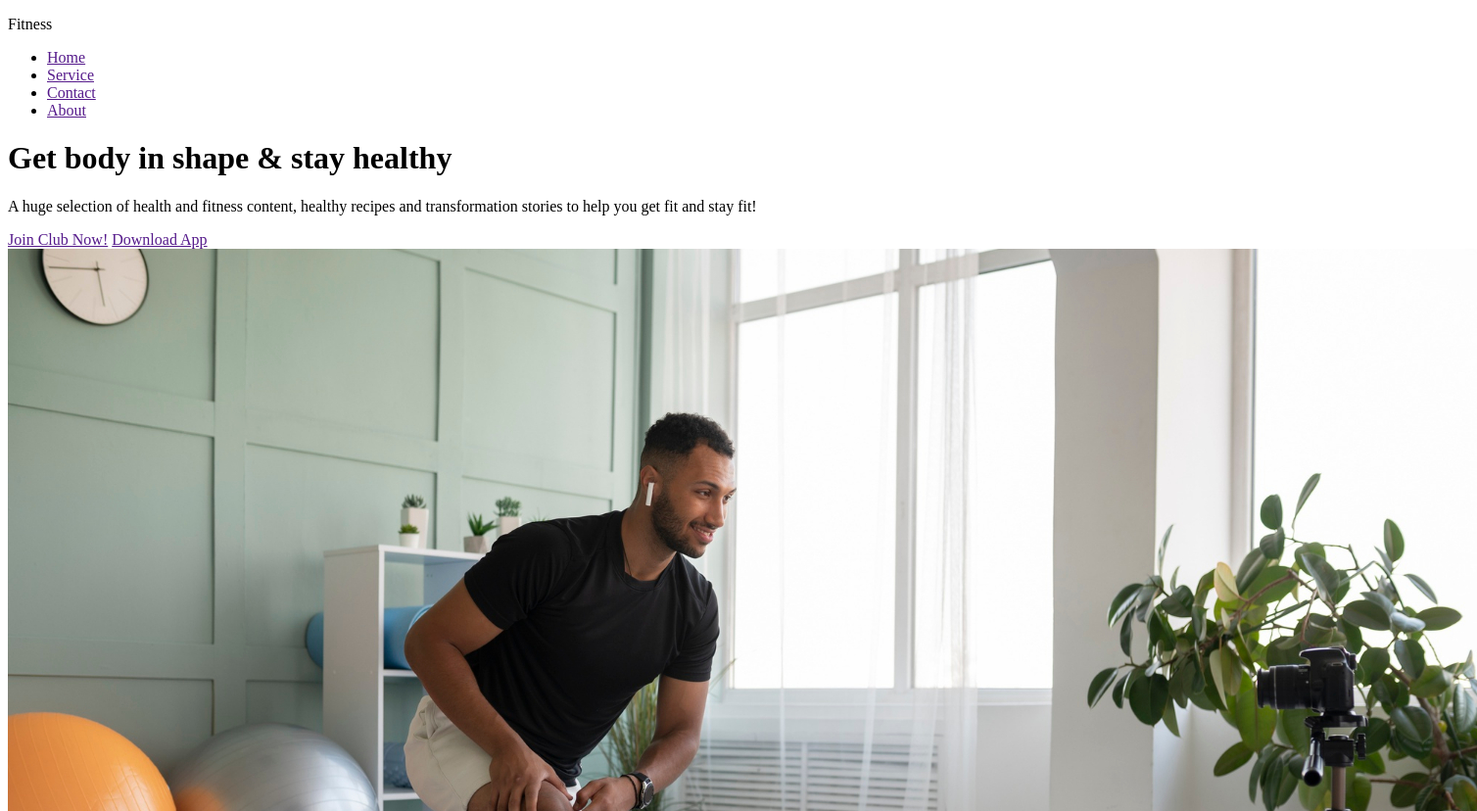
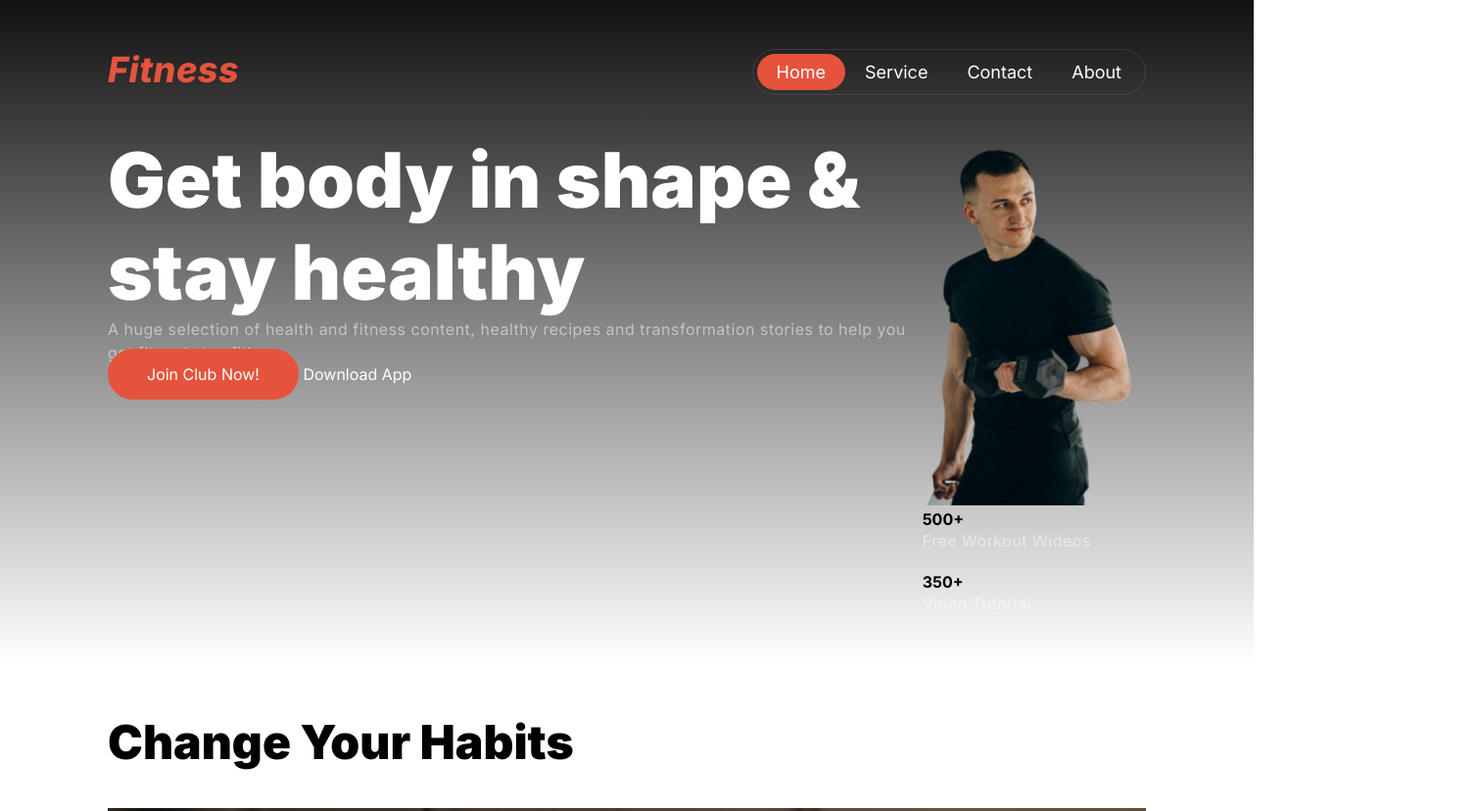
Before and after one commit to adnanmehedi/assignment2, a plain HTML site: page index.html in a window 1280 px wide. Shown: the top 828 px of the page at 98% size, 1508 px wide, since content can reach past the window. Drawn offline with Linux system fonts and the light colour scheme.

Commit message:
Navbar done

```diff
--- a/index.html
+++ b/index.html
@@ -10,15 +10,13 @@
     <div class="nav-hero">
         <div class="container">
             <nav>
-                <div class="logo"><p>Fitness</p></div>
-                <div class="nav-menu">
-                    <ul>
-                        <li><a href="">Home</a></li>
-                        <li><a href="">Service</a></li>
-                        <li><a href="">Contact</a></li>
-                        <li><a href="">About</a></li>
-                    </ul>
-                </div>
+                <p class="logo-text">Fitness</p>
+                <ul class="nav-menu">
+                    <li><a href="">Home</a></li>
+                    <li><a href="">Service</a></li>
+                    <li><a href="">Contact</a></li>
+                    <li><a href="">About</a></li>
+                </ul>
             </nav>
             <div class="hero">
                 <div class="hero-content">
@@ -31,7 +29,7 @@
                 </div>
                 <div class="hero-image">
                     <div class="hero-image-wrapper">
-                        <img src="images/exercise1.jpg" alt="">
+                        <img src="images/Images 2.png" alt="">
                         <div class="workout-box">
                             <h4>500+</h4>
                             <p>Free Workout Wideos</p>
--- a/style.css
+++ b/style.css
@@ -6,3 +6,116 @@
     font-weight: <weight>;
     font-style: normal;
   } */
+
+/* Global style start */
+* {
+  margin: 0;
+  padding: 0;
+  box-sizing: border-box;
+}
+body {
+  font-family: "Inter", sans-serif;
+}
+ul{
+  list-style: none;
+}
+h1 {
+  font-size: 4.875rem;
+  color: #ffffff;
+  font-weight: 900;
+  line-height: 120%;
+}
+h2 {
+  font-size: 3rem;
+  font-weight: 900;
+  color: ffffff;
+  margin-bottom: .875rem;
+}
+h3 {
+  font-size: 1.75rem;
+  font-weight: 9000;
+  color: #ffffff;
+  line-height: 120%;
+}
+p {
+  font-size: 1rem;
+  font-weight: 400;
+  color: rgba(255, 255, 255, 0.5);
+  line-height: 1.5rem;
+  letter-spacing: .5px;
+}
+a {
+  text-decoration: none;
+  color: white;
+}
+img{
+  width: 100%;
+}
+.logo-text{
+color: #E6533C;
+font-size: 36px;
+font-weight: 800;
+line-height: 120%;
+font-style: italic;
+}
+.btn-primary{
+  background-color: #E6533C;
+  padding: 16px 40px;
+  border-radius: 40px;
+  color:white;
+}
+.btn-transparent{
+  padding: 16px 40px;
+  border-radius: 40px;
+  color:white;
+}
+.container{
+  max-width:1060px;
+  margin: 0 auto;
+  padding: 50px 0px;
+}
+
+
+
+/* Nav Menu*/
+
+.nav-hero{
+  background: linear-gradient(180.00deg, rgb(17, 17, 17),rgba(119, 119, 119, 0) 100%);
+}
+nav{
+  display: flex;
+  justify-content: space-between;
+}
+.nav-menu{
+  box-sizing: border-box;
+  border: 1px solid rgba(255, 255, 255, 0.1);
+  border-radius: 39px;
+  padding: 4px;
+}
+.nav-menu{
+  display: flex;
+  align-items: center;
+}
+.nav-menu li{
+  padding:8px 20px;
+  border-radius: 40px;
+}
+.nav-menu li:hover{
+  background: #E6533C;
+}
+.nav-menu li:first-child {
+  background: #E6533C;
+}
+.nav-menu li a{
+  font-size: 1.125rem;
+  font-weight: 400;
+}
+
+/* Nav Menu End*/
+
+/* Hero Start*/
+
+.hero{
+  display: flex;
+  padding-top: 40px;
+}
```
